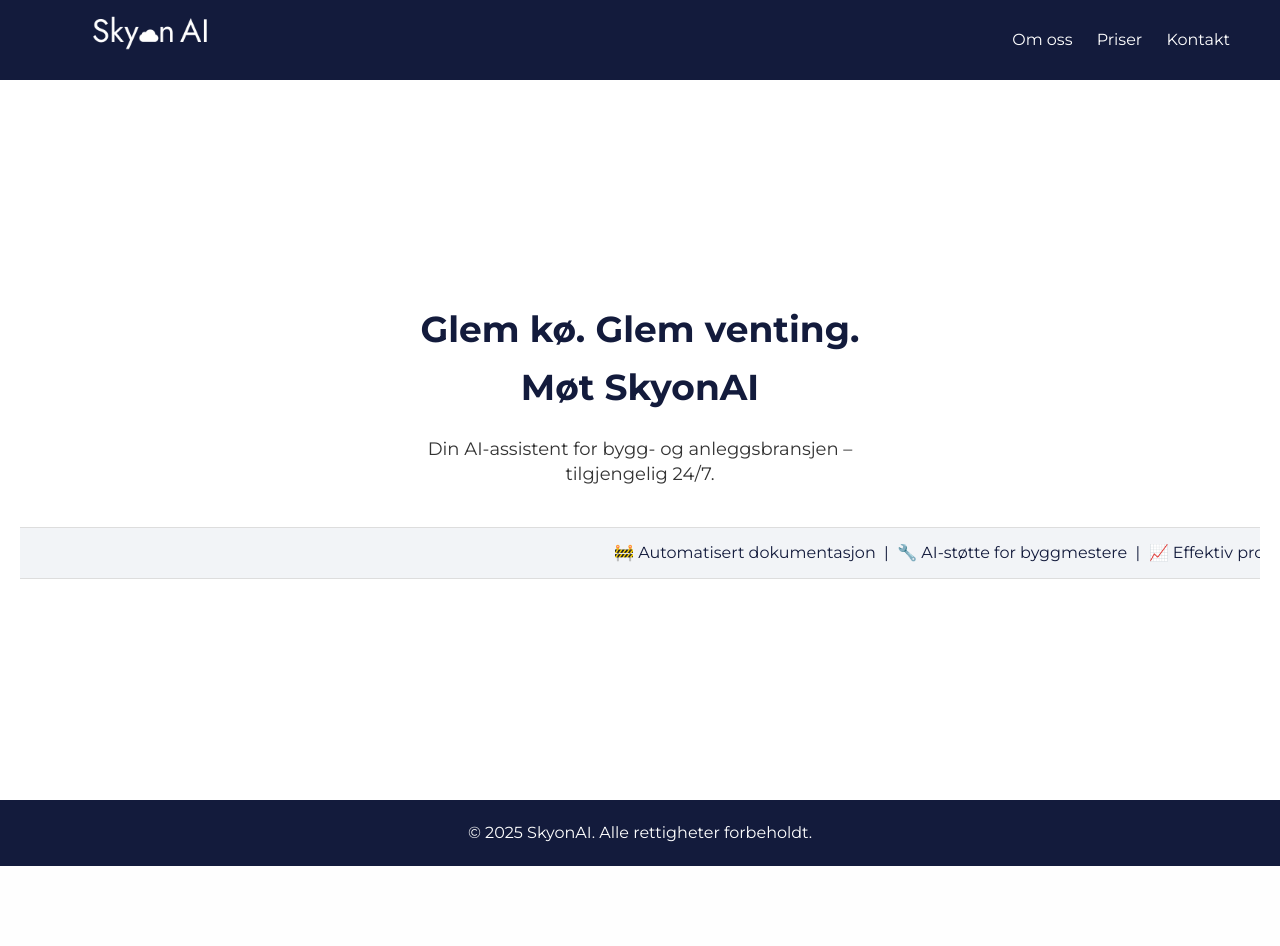
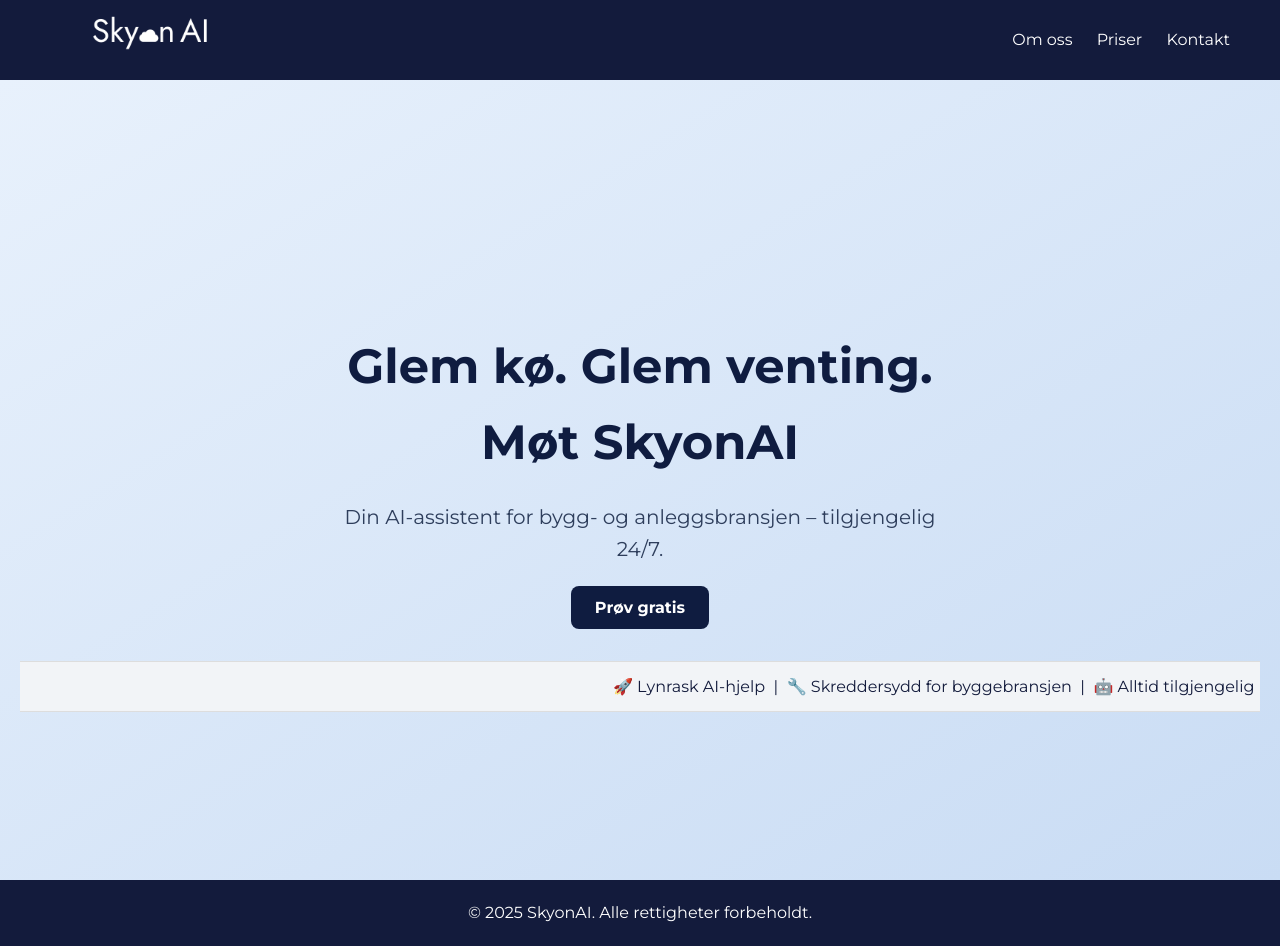
Before and after one commit to Ibrahimalaniii/skyon.github.io, a Flask app: page / in a window 1280 px wide. Before the commit the page ends 866 px from the top, so only its background shows below. Run offline with Flask 3, Linux system fonts and the light colour scheme.

Commit message:
fiksa indeks greier

```diff
--- a/static/style.css
+++ b/static/style.css
@@ -504,3 +504,65 @@
     transform: translateX(-100%);
   }
 }
+
+
+/* ––––––––––––––––––––––––––––––––––––––––––––––––––––
+   HERO-BLUE – NYTT BLÅTT BANNER
+––––––––––––––––––––––––––––––––––––––––––––––––––––––– */
+.hero-blue {
+  min-height: 100vh;
+  background: linear-gradient(to bottom right, #e8f1fc, #c9dcf4);
+  display: flex;
+  flex-direction: column;
+  justify-content: center;
+  align-items: center;
+  padding: 140px 20px 60px; /* ekstra padding pga fixed header */
+  text-align: center;
+  position: relative;
+  overflow: hidden;
+}
+
+.hero-blue h1 {
+  font-size: 48px;
+  color: #0f1c40;
+  margin-bottom: 20px;
+}
+
+.hero-blue p {
+  font-size: 20px;
+  color: #2e3e5c;
+  margin-bottom: 30px;
+  max-width: 600px;
+}
+
+.cta-button {
+  padding: 12px 24px;
+  background-color: #0f1c40;
+  color: #fff;
+  font-weight: bold;
+  border: none;
+  border-radius: 8px;
+  text-decoration: none;
+  font-size: 16px;
+  transition: background-color 0.3s ease;
+}
+
+.cta-button:hover {
+  background-color: #152855;
+}
+
+/* Fade-in ekstra trinn */
+.fade-in.delay-2 {
+  animation-delay: 1s;
+}
+
+/* Responsiv justering */
+@media (max-width: 768px) {
+  .hero-blue h1 {
+    font-size: 32px;
+  }
+
+  .hero-blue p {
+    font-size: 18px;
+  }
+}
--- a/templates/base.html
+++ b/templates/base.html
@@ -3,7 +3,7 @@
 <head>
   <meta charset="UTF-8" />
   <meta name="viewport" content="width=device-width, initial-scale=1.0"/>
-  <title>SkyonAI</title>
+  <title>{% block title %}SkyonAI{% endblock %}</title>
 
   <!-- CSS og JS -->
   <link rel="stylesheet" href="{{ url_for('static', filename='style.css') }}">
@@ -31,24 +31,7 @@
 
   <!-- Innhold -->
   <main>
-    <section class="hero">
-      <h2 class="fade-in">Glem kø. Glem venting.<br><strong>Møt SkyonAI</strong></h2>
-      <p class="fade-in delay-1">
-        Din AI-assistent for bygg- og anleggsbransjen –<br> tilgjengelig 24/7.
-      </p>
-
-      <!-- Rullende ticker -->
-      <div class="ticker">
-        <div class="ticker-track">
-          <span>
-            🚧 Automatisert dokumentasjon &nbsp;|&nbsp;
-            🔧 AI-støtte for byggmestere &nbsp;|&nbsp;
-            📈 Effektiv prosjektstyring &nbsp;|&nbsp;
-            🤖 Alltid tilgjengelig
-          </span>
-        </div>
-      </div>
-    </section>
+    {% block content %}{% endblock %}
   </main>
 
   <!-- Footer -->
--- a/templates/index.html
+++ b/templates/index.html
@@ -1,50 +1,60 @@
-{% extends "base.html" %}
+<!DOCTYPE html>
+<html lang="no">
+<head>
+  <meta charset="UTF-8" />
+  <meta name="viewport" content="width=device-width, initial-scale=1.0"/>
+  <title>SkyonAI</title>
 
-{% block title %}SkyonAI – Fremtidens løsninger{% endblock %}
+  <!-- CSS -->
+  <link rel="stylesheet" href="{{ url_for('static', filename='style.css') }}">
+</head>
+<body>
 
-{% block content %}
-<!-- Hero-seksjon -->
-<section class="hero">
-  <h2 class="fancy-text">Glem kø. Glem venting.<br>Møt SkyonAI</h2>
-  <p>Din AI-assistent for bygg- og anleggsbransjen – tilgjengelig 24/7.</p>
-</section>
+  <!-- Header -->
+  <header class="navbar-section">
+    <nav class="navbar">
+      <div class="navbar-logo">
+        <a href="/">
+          <img src="{{ url_for('static', filename='images/hvur.png') }}" alt="SkyonAI-logo" class="logo-img">
+        </a>
+      </div>
 
-<!-- Informasjonsseksjon med horisontale bokser -->
-<section id="info-section" class="info-section fade-section">
-  <div class="info-box">
-    <h2>Hva vi gjør</h2>
-    <p>
-      Vi utvikler moderne chatbot-løsninger for bygg- og anleggsbransjen som automatiserer
-      kundeservice og forbedrer arbeidsflyten.
-    </p>
-  </div>
-  <div class="info-box">
-    <h2>Hvorfor velge oss?</h2>
-    <p>
-      Vår teknologi kombinerer bransjespesifikk ekspertise med avansert AI, slik at du får
-      effektive løsninger som øker produktiviteten.
-    </p>
-  </div>
-  <div class="info-box">
-    <h2>Hvordan det funker</h2>
-    <p>
-      Plattformen vår integreres sømløst med dine systemer og håndterer kundehenvendelser
-      automatisk – raskt, presist og til enhver tid.
-    </p>
-  </div>
-</section>
+      <div class="navbar-links">
+        <a href="/om-oss">Om oss</a>
+        <a href="/priser">Priser</a>
+        <a href="#kontakt">Kontakt</a>
+      </div>
+    </nav>
+  </header>
 
-<!-- Kontakt oss-seksjon -->
-<section id="kontakt" class="contact-section fade-section">
-  <div class="container">
-    <h2>Kontakt oss</h2>
-    <form id="kontaktSkjema">
-      <input type="text" name="navn" placeholder="Navn" required>
-      <input type="email" name="epost" placeholder="E-post" required>
-      <textarea name="melding" placeholder="Din melding" rows="5" required></textarea>
-      <button type="submit">Send melding</button>
-    </form>
-    <p id="bekreftelse"></p>
-  </div>
-</section>
-{% endblock %}
+  <!-- Innhold -->
+  <main>
+    <section class="hero-blue">
+      <div class="hero-content">
+        <h1 class="fade-in">Glem kø. Glem venting.<br><strong>Møt SkyonAI</strong></h1>
+        <p class="fade-in delay-1">
+          Din AI-assistent for bygg- og anleggsbransjen – tilgjengelig 24/7.
+        </p>
+        <a href="/priser" class="cta-button fade-in delay-2">Prøv gratis</a>
+      </div>
+
+      <!-- Rullende ticker -->
+      <div class="ticker">
+        <div class="ticker-track">
+          <span>
+            🚀 Lynrask AI-hjelp &nbsp;|&nbsp;
+            🔧 Skreddersydd for byggebransjen &nbsp;|&nbsp;
+            🤖 Alltid tilgjengelig &nbsp;|&nbsp;
+            📈 Øk effektiviteten i prosjektene dine
+          </span>
+        </div>
+      </div>
+    </section>
+  </main>
+
+  <!-- Footer -->
+  <footer>
+    <p>© 2025 SkyonAI. Alle rettigheter forbeholdt.</p>
+  </footer>
+</body>
+</html>
```
